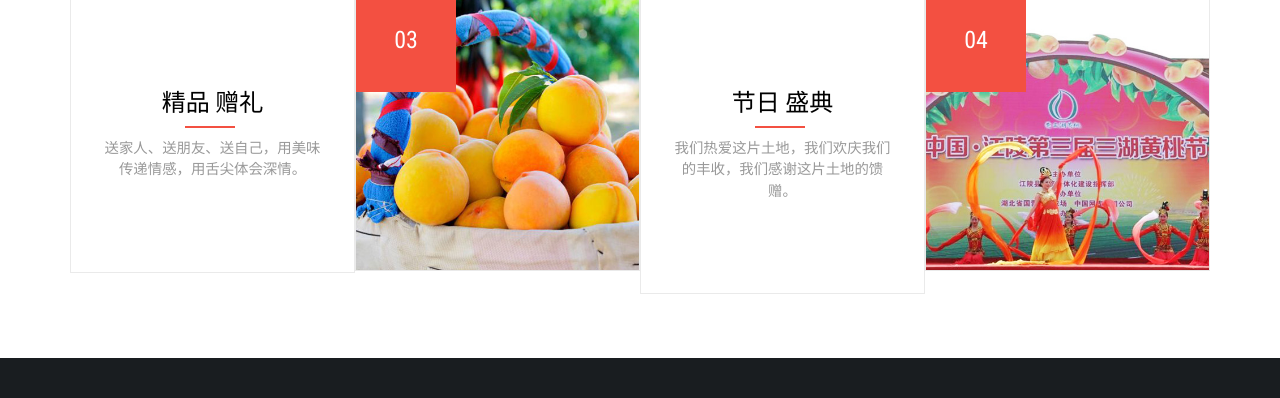
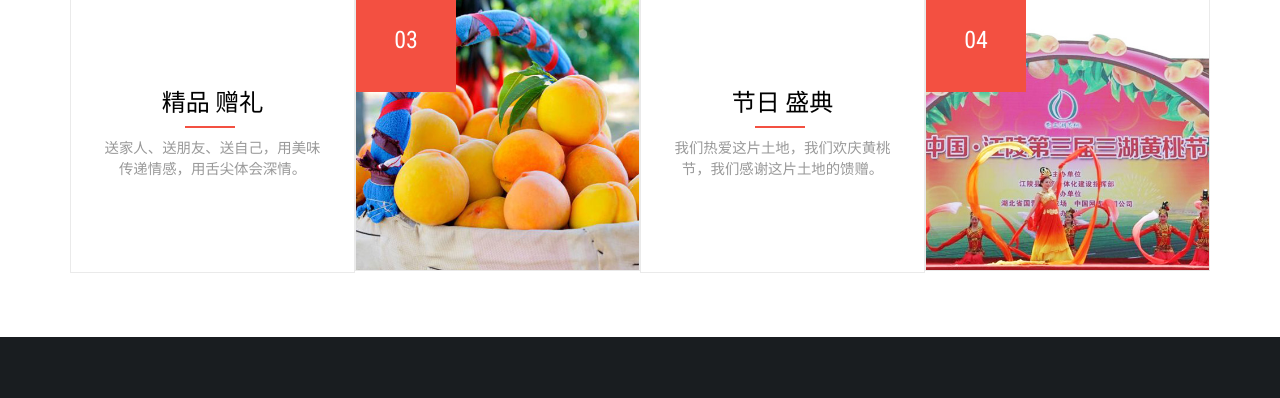
Before and after one commit to Koooooo-7/Koooooo, a plain HTML site: page index.html in a window 1280 px wide. Shown: the part 2480-2878 px from the top of the page. Drawn offline with nearby package versions, Linux system fonts and the light colour scheme.

Commit message:
Update index.html

```diff
--- a/index.html
+++ b/index.html
@@ -321,7 +321,7 @@ $(document).ready(function() {
 				<div class="col-md-6 w3l-special-grid">
 					<div class="col-md-6 agileits-special-info">
 						<h4>节日 盛典</h4>
-						<p>我们热爱这片土地，我们欢庆我们的丰收，我们感谢这片土地的馈赠。</p>
+						<p>我们热爱这片土地，我们欢庆黄桃节，我们感谢这片土地的馈赠。</p>
 					</div>
 					<div class="col-md-6 w3ls-special-img wthree-img3">
 						<div class="wpf-demo-6">
```
